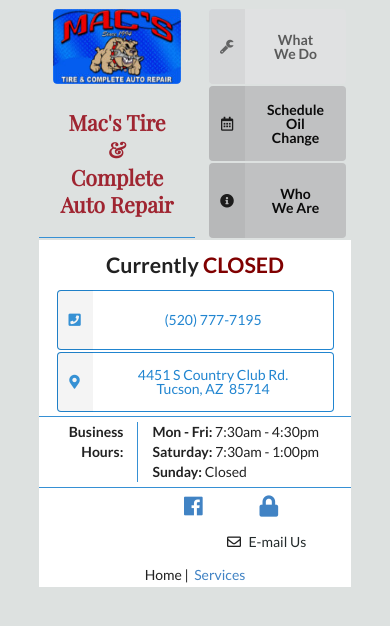
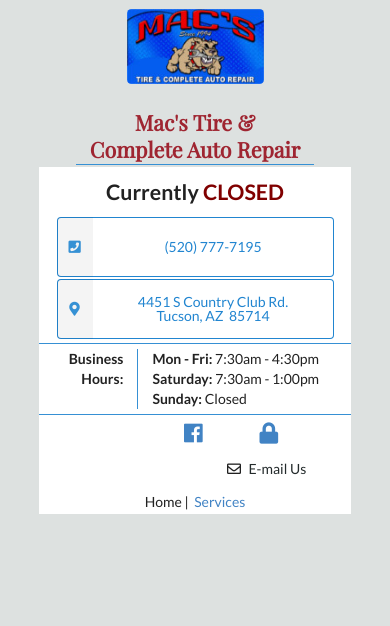
Before and after one commit to khdc-me/ws-macstucson, a Django app: page / in a window 390 px wide. Shown: the top 626 px of the page. Run offline with Django 3.2, Linux system fonts and the light colour scheme; some libraries are stand-ins or nearby versions.

Commit message:
Removed main navigation from mobile view

```diff
--- a/website/static/pages/css/tiny.css
+++ b/website/static/pages/css/tiny.css
@@ -36,51 +36,17 @@ body {
   margin-left: auto;
 }
 
-#tiny-title-row h1 {
-  border-bottom: 1px solid #3690d4;
-}
-
 #tiny-home-logo-column {
   border-bottom: 1px solid #3690d4;
 
-  margin-right: auto;
-  margin-left: auto;
-}
-
-#tiny-logo-column {
-  margin-right: auto;
-  margin-left: auto;
+  width: 312px;
 }
 
 #tiny-logo-img {
-  width: 137px;
-  height: 75px;
-}
+  display: block;
 
-#tiny-nav-column {
   margin-right: auto;
   margin-left: auto;
-}
-
-#tiny-home-btn {
-  width: 137px;
-  height: 75px;
-}
-
-#tiny-services-btn {
-  width: 137px;
-  height: 75px;
-}
-
-#tiny-scheduleservice-btn {
-  margin-top: 2px;
-
-  width: 137px;
-  height: 75px;
-}
-
-#tiny-about-btn {
-  margin-top: 2px;
 
   width: 137px;
   height: 75px;
--- a/website/templates/pages/_tiny-home-logonav.html
+++ b/website/templates/pages/_tiny-home-logonav.html
@@ -1,25 +1,12 @@
 {% load static %}
 
 <div id="tiny-logonav-grid" class="ui grid">
-  <div class="two column row">
+  <div class="one column row">
     <!-- START LEFT LOGO COLUMN-->
     <div id="tiny-home-logo-column" class="column">
       <img id="tiny-logo-img" class="ui rounded image" src="{% static 'pages/images/logo.jpg' %}" alt="Macs's Tire &amp; Complete Auto Repair Logo">
-      <h1>Mac's Tire<br>&amp;<br>Complete<br>Auto Repair</h1>
-    </div>
-    <!-- START RIGHT BUTTON NAV COLUMN -->
-    <div id="tiny-nav-column" class="center aligned column">
-      <a href="{% url 'services' %}">
-        <button id="tiny-services-btn" class="ui labeled icon button">
-          <i class="wrench icon"></i> What<br>We Do
-        </button>
-      </a>
-      <button id="tiny-scheduleservice-btn" class="ui labeled icon active button">
-        <i class="calendar alternate outline icon"></i> Schedule Oil Change
-      </button>
-      <button id="tiny-about-btn" class="ui labeled icon active button">
-        <i class="info circle icon"></i> Who<br>We Are
-      </button>
+
+      <h1>Mac's Tire &amp;<br>Complete Auto Repair</h1>
     </div>
   </div>
 </div> <!-- close 'tiny-logonav-grid' -->
```
